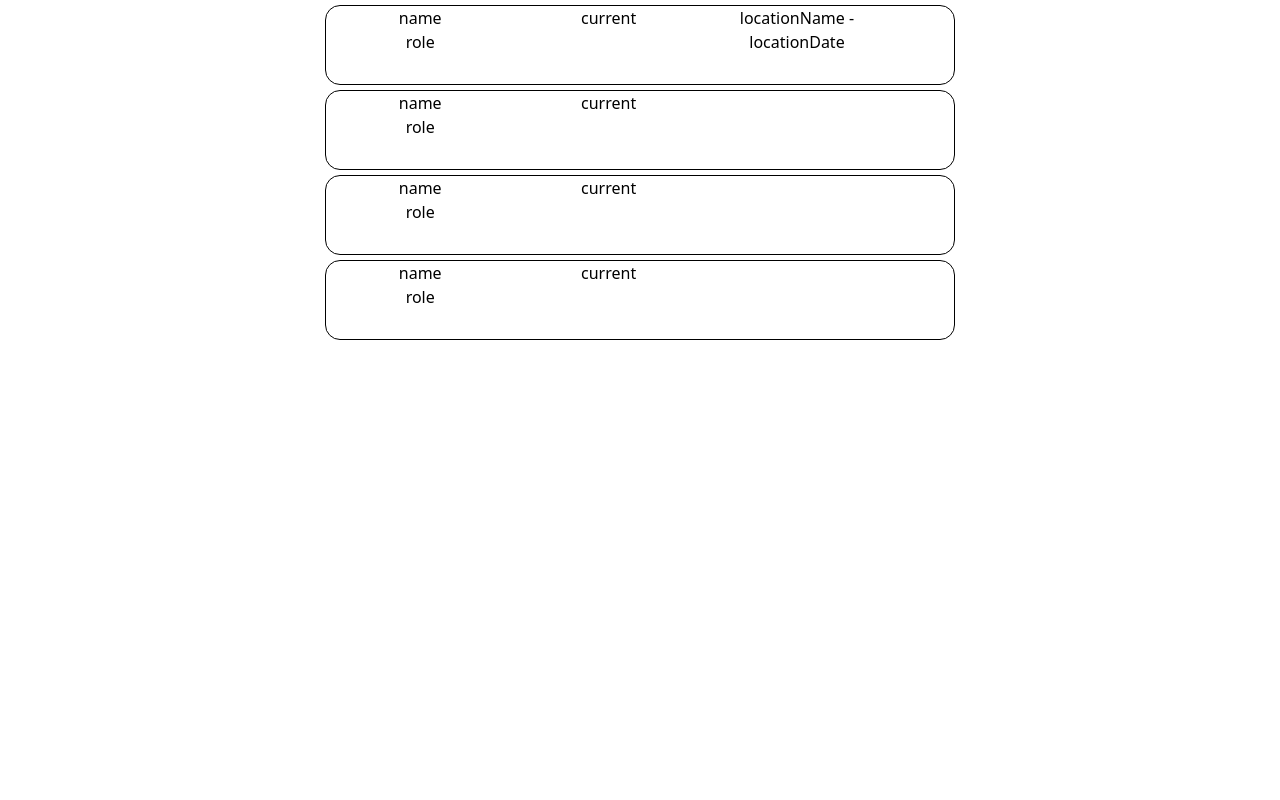
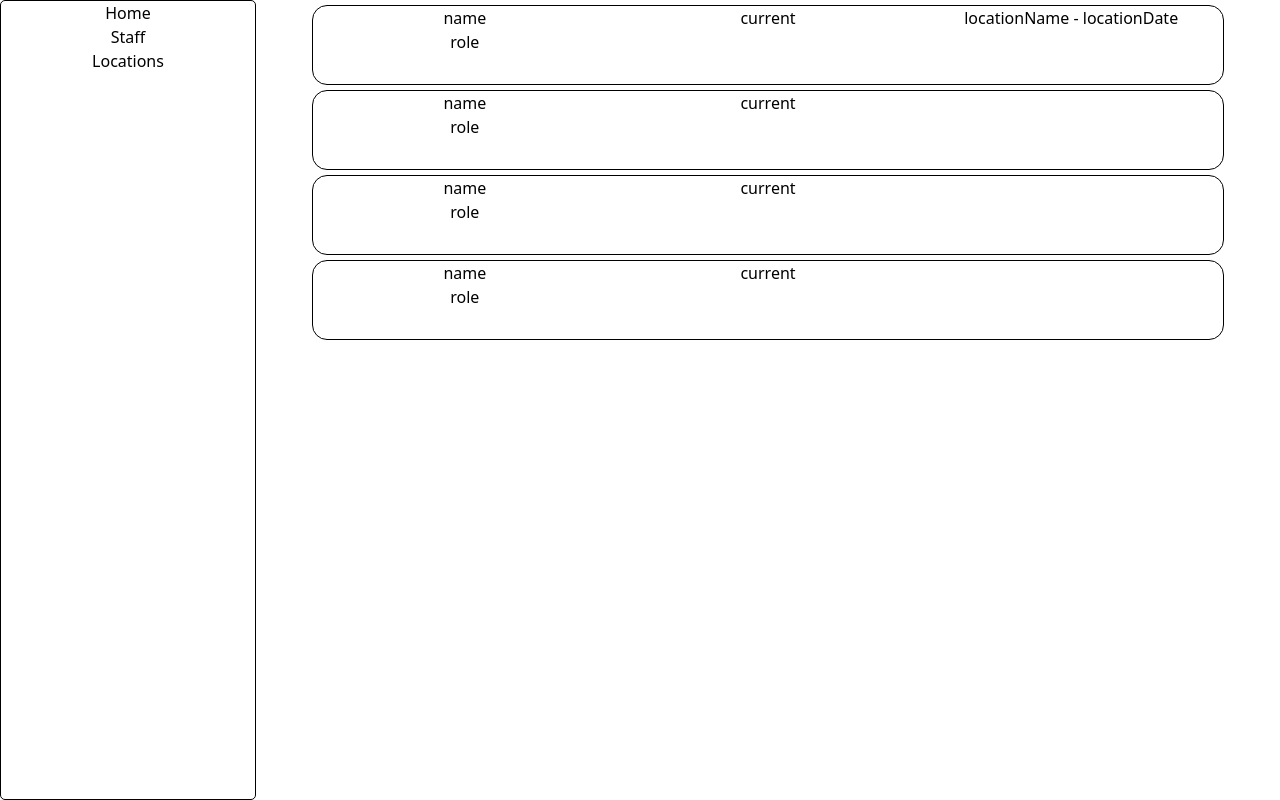
Before and after one commit to blebeau/Scheduler, a React (Create React App) app: page / in a window 1280 px wide. Built offline with nearby package versions, Linux system fonts and the light colour scheme.

Commit message:
Adding navigation bar, router

```diff
--- a/package.json
+++ b/package.json
@@ -14,6 +14,7 @@
     "flowbite-react": "^0.10.2",
     "react": "^19.0.0",
     "react-dom": "^19.0.0",
+    "react-router": "^7.4.0",
     "react-scripts": "5.0.1",
     "web-vitals": "^2.1.4"
   },
--- a/src/App.css
+++ b/src/App.css
@@ -1,38 +1,18 @@
+html,
+/* body, */
+#app,
+#app > div {
+  height: 100%;
+}
+
 .App {
   text-align: center;
+  display: flex;
 }
 
-.App-logo {
-  height: 40vmin;
-  pointer-events: none;
+body {
+  margin: 0;
+
+  /* Full Height */
+  min-height: 100vh;
 }
-
-@media (prefers-reduced-motion: no-preference) {
-  .App-logo {
-    animation: App-logo-spin infinite 20s linear;
-  }
-}
-
-.App-header {
-  background-color: #282c34;
-  min-height: 100vh;
-  display: flex;
-  flex-direction: column;
-  align-items: center;
-  justify-content: center;
-  font-size: calc(10px + 2vmin);
-  color: white;
-}
-
-.App-link {
-  color: #61dafb;
-}
-
-@keyframes App-logo-spin {
-  from {
-    transform: rotate(0deg);
-  }
-  to {
-    transform: rotate(360deg);
-  }
-}
--- a/src/App.tsx
+++ b/src/App.tsx
@@ -1,10 +1,26 @@
 import "./App.css";
+import { BrowserRouter } from "react-router";
 import List from "./components/List";
+import Navbar from "./components/Navbar";
 
 function App() {
   return (
     <div className="App">
-      <List name="test" role="test" currentLocation="test" nextLocations={[]} />
+      <div style={{ width: "20%" }}>
+        <Navbar />
+      </div>
+
+      <div style={{ width: "80%" }}>
+        {" "}
+        <BrowserRouter>
+          <List
+            name="test"
+            role="test"
+            currentLocation="test"
+            nextLocations={[]}
+          />
+        </BrowserRouter>
+      </div>
     </div>
   );
 }
--- /dev/null
+++ b/src/components/Navbar.tsx
@@ -0,0 +1,17 @@
+const Navbar = () => {
+  return (
+    <div
+      style={{
+        height: "100vh",
+        border: "1px black solid",
+        borderRadius: "5px",
+      }}
+    >
+      <h2>Home</h2>
+      <h2>Staff</h2>
+      <h2>Locations</h2>
+    </div>
+  );
+};
+
+export default Navbar;
--- a/src/styles/List.css
+++ b/src/styles/List.css
@@ -1,9 +1,6 @@
 .list {
-  width: 50%;
+  width: 90%;
   display: block;
   margin-left: auto;
   margin-right: auto;
-  /* border: 1px solid;
-
-	border-radius: 15px; */
 }
--- a/src/styles/ListTile.css
+++ b/src/styles/ListTile.css
@@ -7,6 +7,6 @@
 }
 
 .list_tile_sections {
-  width: 30%;
+  width: 50%;
   display: inline-block;
 }
```
Also changed, not shown: 1 other file (tests, documents, lock files or other folders).
